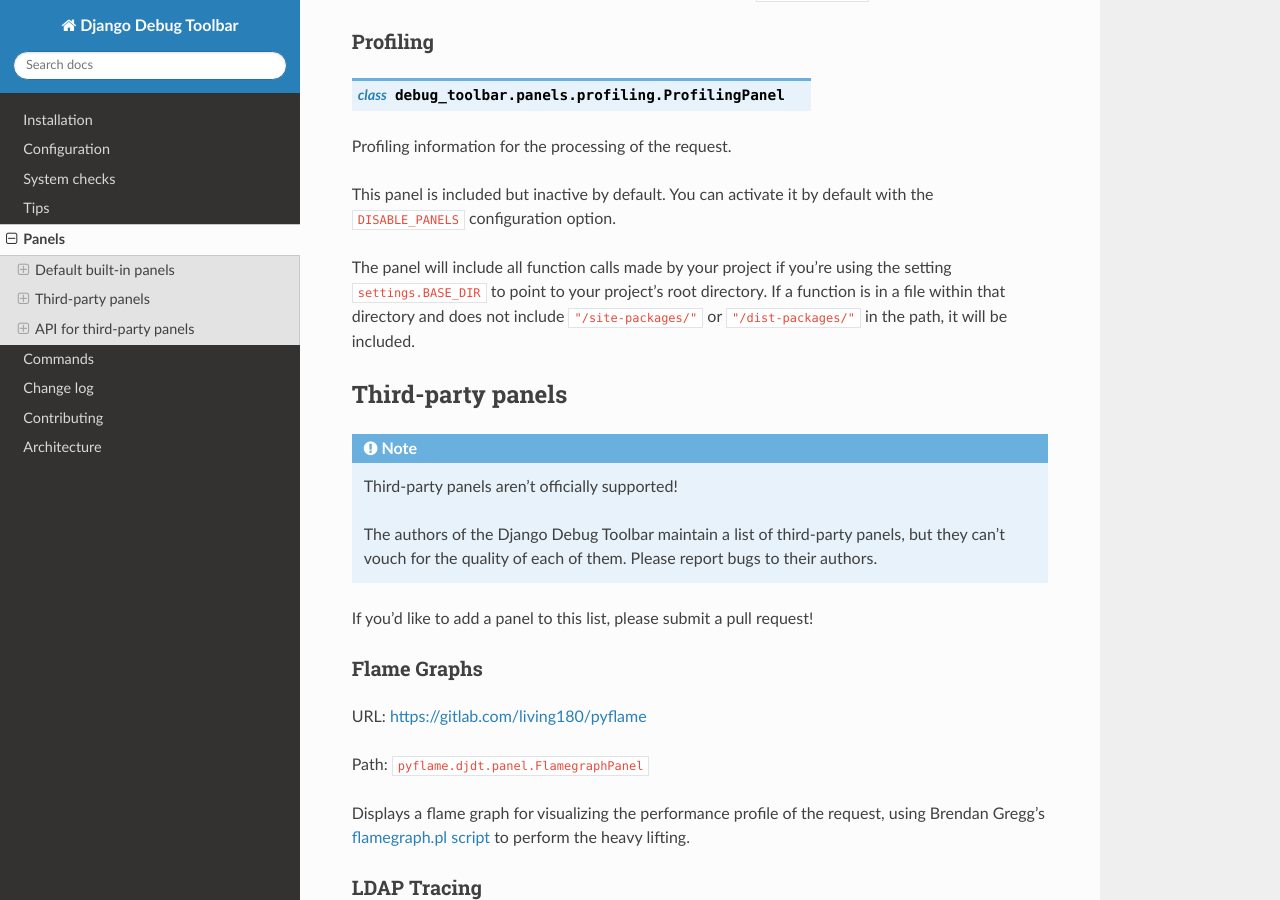
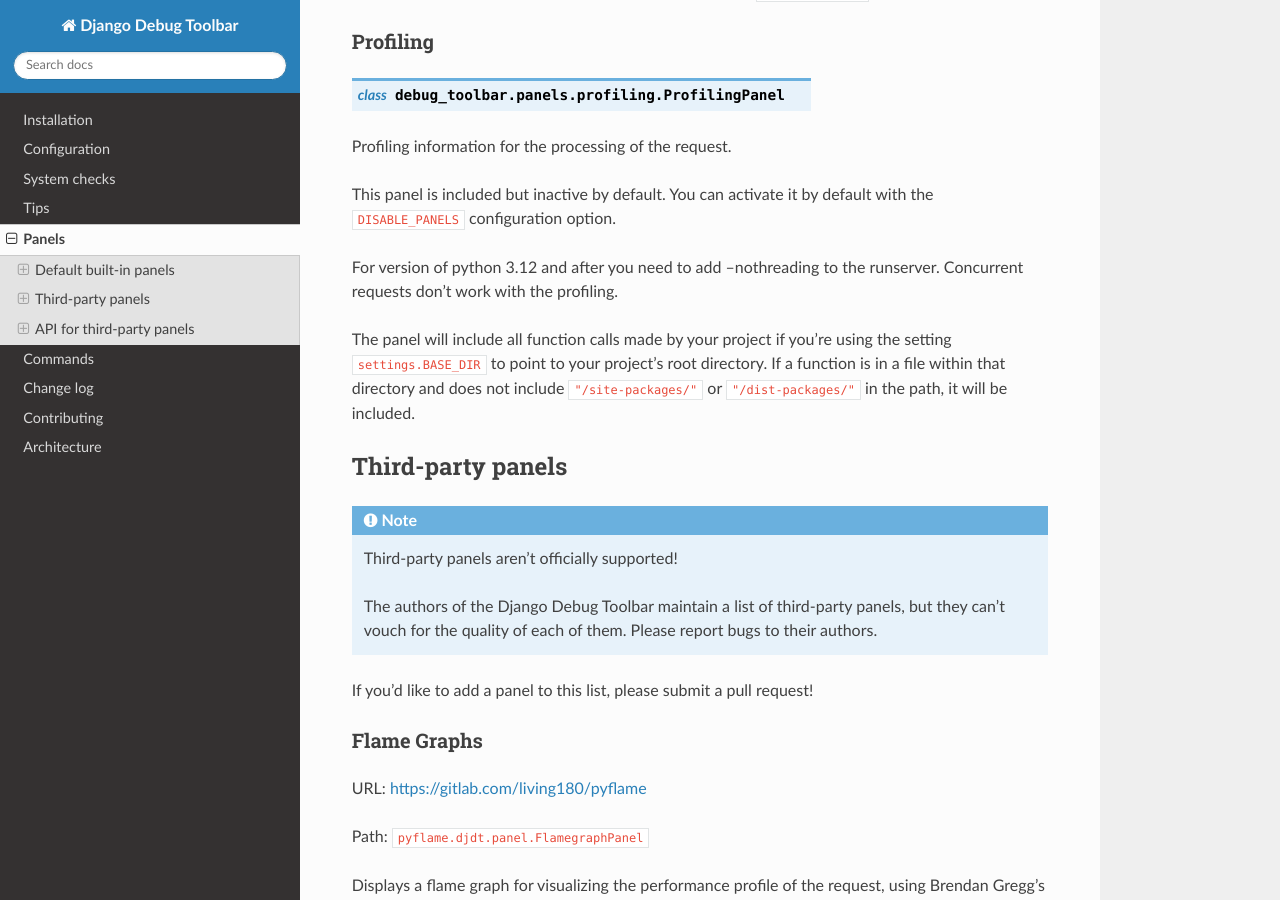
Before and after one commit to jazzband/django-debug-toolbar, a Sphinx documentation site: the page built from docs/panels.rst, in a window 1280 px wide and 900 px high, scrolled down 2563 px. Built offline with Sphinx 7.4.7 and the Read the Docs theme 2.0.0, drawn with Linux system fonts in a browser that asks for light colours.

Commit message:
Docs > Add a note on the profiling panel document about python 3.12 and after.

```diff
--- a/docs/changes.rst
+++ b/docs/changes.rst
@@ -20,6 +20,7 @@
 * Deprecated the ``OBSERVE_REQUEST_CALLBACK`` setting and added check
   ``debug_toolbar.W008`` to warn when it is present in
   ``DEBUG_TOOLBAR_SETTINGS``.
+* Add a note on the profiling panel document about python 3.12 and after.
 
 4.3.0 (2024-02-01)
 ------------------
--- a/docs/panels.rst
+++ b/docs/panels.rst
@@ -122,6 +122,9 @@
 
 This panel is included but inactive by default. You can activate it by default
 with the ``DISABLE_PANELS`` configuration option.
+
+For version of python 3.12 and after you need to add --nothreading to the runserver.
+Concurrent requests don't work with the profiling.
 
 The panel will include all function calls made by your project if you're using
 the setting ``settings.BASE_DIR`` to point to your project's root directory.
```
